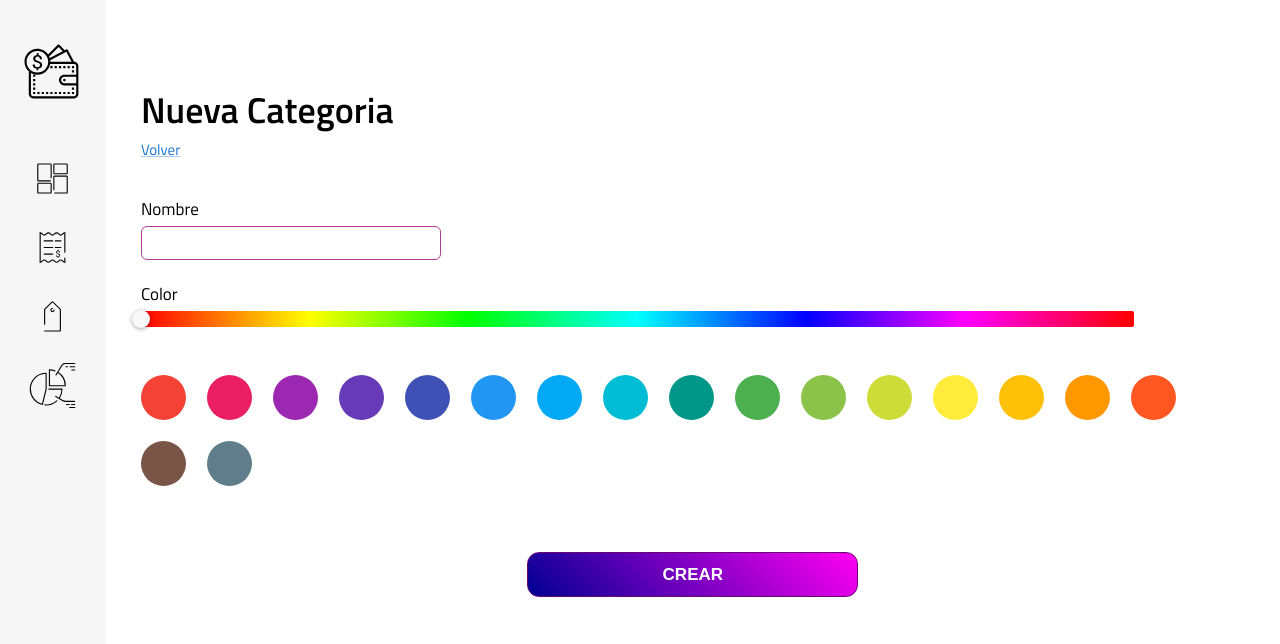
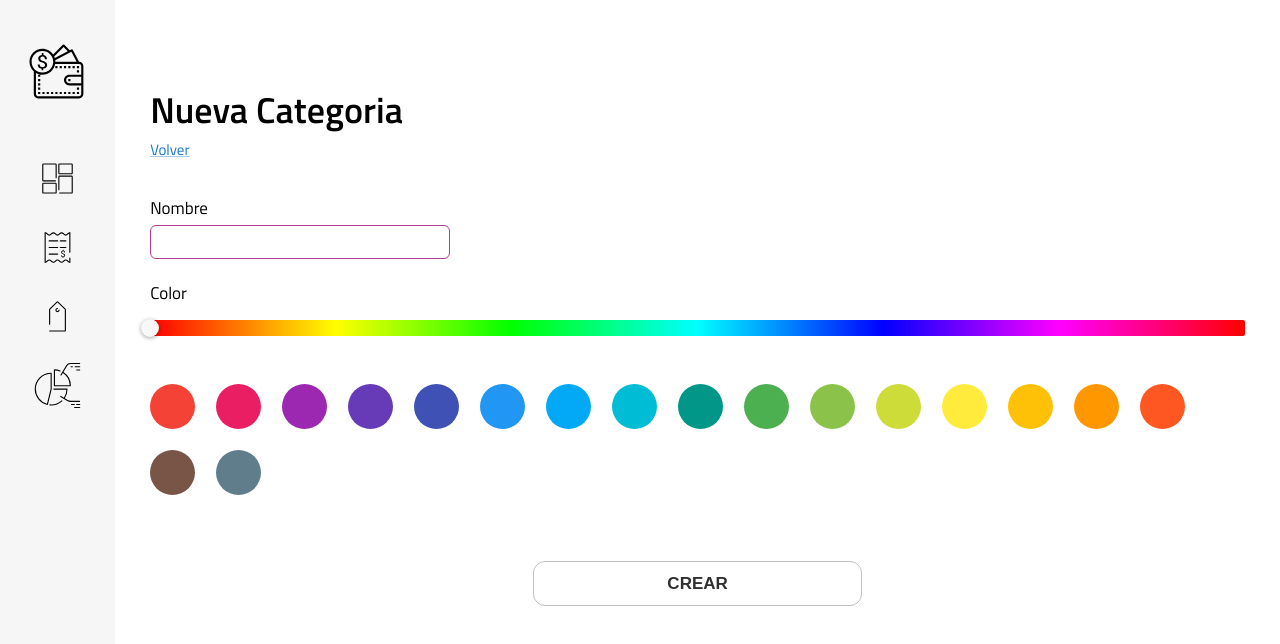
Before and after one commit to Libo033/smartPocket, a Next.js app: page /dashboard/category/new in a window 1280 px wide. Shown: the top 644 px of the page. Built offline with nearby package versions, Linux system fonts and the light colour scheme.

Commit message:
Cambios: SideBar seteada en Fixed

```diff
--- a/src/app/dashboard/category/[id]/page.tsx
+++ b/src/app/dashboard/category/[id]/page.tsx
@@ -2,18 +2,17 @@
 import React, { useState } from "react";
 import styles from "../page.module.css";
 import Link from "next/link";
-import { ColorResult } from "react-color";
 import CategoryForm from "@/components/category/CategoryForm";
 
 const CategoryId = ({ params }: { params: { id: string } }) => {
   const [background, setBackground] = useState<string>("#ffffff");
 
   const handleColors = (color: string) => {
-    setBackground(color + "45");
+    setBackground(color + "60");
   };
 
   return (
-    <div style={{ backgroundColor: background }} className={styles.Category}>
+    <div className={styles.Category}>
       <div className={styles.Category_TitleContainer}>
         <h1 className={styles.Category_Title}>Editar Categoria</h1>
       </div>
--- a/src/app/dashboard/category/new/page.tsx
+++ b/src/app/dashboard/category/new/page.tsx
@@ -8,11 +8,11 @@ const CategoryNew = () => {
   const [background, setBackground] = useState<string>("#ffffff");
 
   const handleColors = (color: string) => {
-    setBackground(color + "45");
+    setBackground(color + "60");
   };
 
   return (
-    <div style={{ backgroundColor: background }} className={styles.Category}>
+    <div className={styles.Category}>
       <div className={styles.Category_TitleContainer}>
         <h1 className={styles.Category_Title}>Nueva Categoria</h1>
       </div>
--- a/src/app/dashboard/category/page.module.css
+++ b/src/app/dashboard/category/page.module.css
@@ -5,6 +5,7 @@
   margin-left: auto;
   margin-right: auto;
   height: 100vh;
+  margin-left: 9%;
 }
 
 .Category_TitleContainer {
@@ -40,6 +41,10 @@
 }
 
 @media (641px <= width <= 1007px) {
+  .Category {
+    margin-left: 12%;
+  }
+
   .Category_FormButton {
     width: 45%;
   }
@@ -47,6 +52,7 @@
 
 @media (width <= 640px) {
   .Category {
+    margin-left: 0;
     min-height: 100vh;
     height: fit-content;
     overflow-x: hidden;
--- a/src/app/dashboard/page.module.css
+++ b/src/app/dashboard/page.module.css
@@ -3,5 +3,6 @@
   max-width: 1920px;
   margin-left: auto;
   margin-right: auto;
-  height: 100vh;
+  min-height: 100vh;
+  height: 100%;
 }
--- a/src/components/category/CategoryForm.tsx
+++ b/src/components/category/CategoryForm.tsx
@@ -99,7 +99,11 @@ const CategoryForm: React.FC<{
         />
       </div>
       <div className={styles.CategoryForm_ButtonContainer}>
-        <button type="submit" className={styles.CategoryForm_Button}>
+        <button
+          type="submit"
+          style={{ backgroundColor: background }}
+          className={styles.CategoryForm_Button}
+        >
           {id ? "Editar" : "Crear"}
         </button>
       </div>
--- a/src/components/category/page.module.css
+++ b/src/components/category/page.module.css
@@ -111,11 +111,12 @@
 }
 
 .CategoryForm_ColorPicker2 {
-  min-width: 90%;
+  margin-top: 10px;
+  min-width: 100%;
 }
 
 .CategoryForm_ButtonContainer {
-  padding-top: 45px;
+  padding-block: 45px;
   display: flex;
   justify-content: center;
 }
@@ -127,11 +128,10 @@
   justify-content: center;
   align-items: center;
   cursor: pointer;
-  background: -webkit-linear-gradient(45deg, #000092, #ff00f3);
-  color: white;
+  color: #303030;
   font-weight: 600;
   font-size: 17px;
-  border: 1px solid #690571;
+  border: 1px solid #c0c0c0;
   border-radius: 12px;
   text-transform: uppercase;
   height: 45px;
@@ -140,7 +140,7 @@
 .CategoryForm_Button:hover {
   transition: 120ms ease-in-out;
   transform: translateY(-1px);
-  box-shadow: 1px 3px 9px #69057190;
+  box-shadow: 1px 3px 9px #45454590;
 }
 /*#endregion */
 
@@ -153,6 +153,11 @@
 @media (width <= 640px) {
   .CategoryForm_Container input {
     width: 72%;
+  }
+
+  .CategoryForm_ColorPicker2 {
+    min-width: 90%;
+    margin-left: 5%;
   }
 
   .CategoryForm_Button {
--- a/src/components/navigation/page.module.css
+++ b/src/components/navigation/page.module.css
@@ -2,7 +2,10 @@
 .SideBar {
   height: 100vh;
   width: 9%;
+  max-width: 180px;
   background-color: #f6f6f6;
+  position: fixed;
+  z-index: 999;
 }
 
 .SideBar_List {
```
Also changed, not shown: src/app/dashboard/chart/page.module.css (+17 -0 lines), src/app/dashboard/expense/page.module.css (+17 -0 lines).
